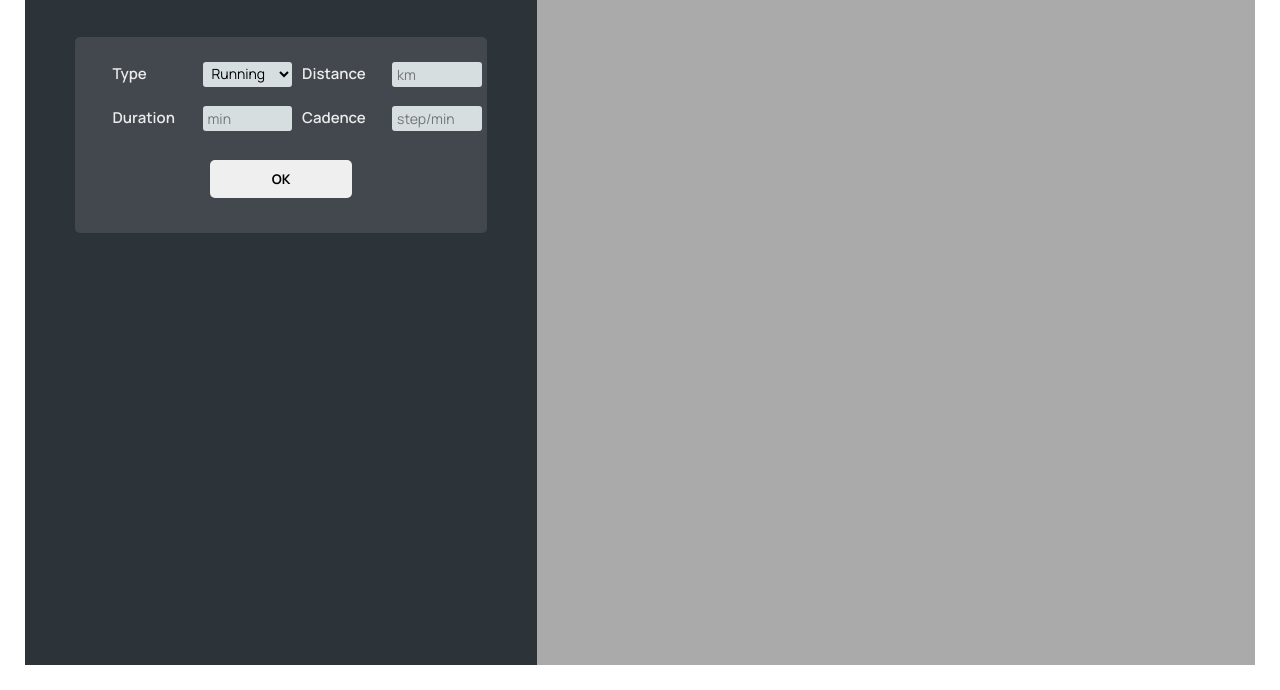
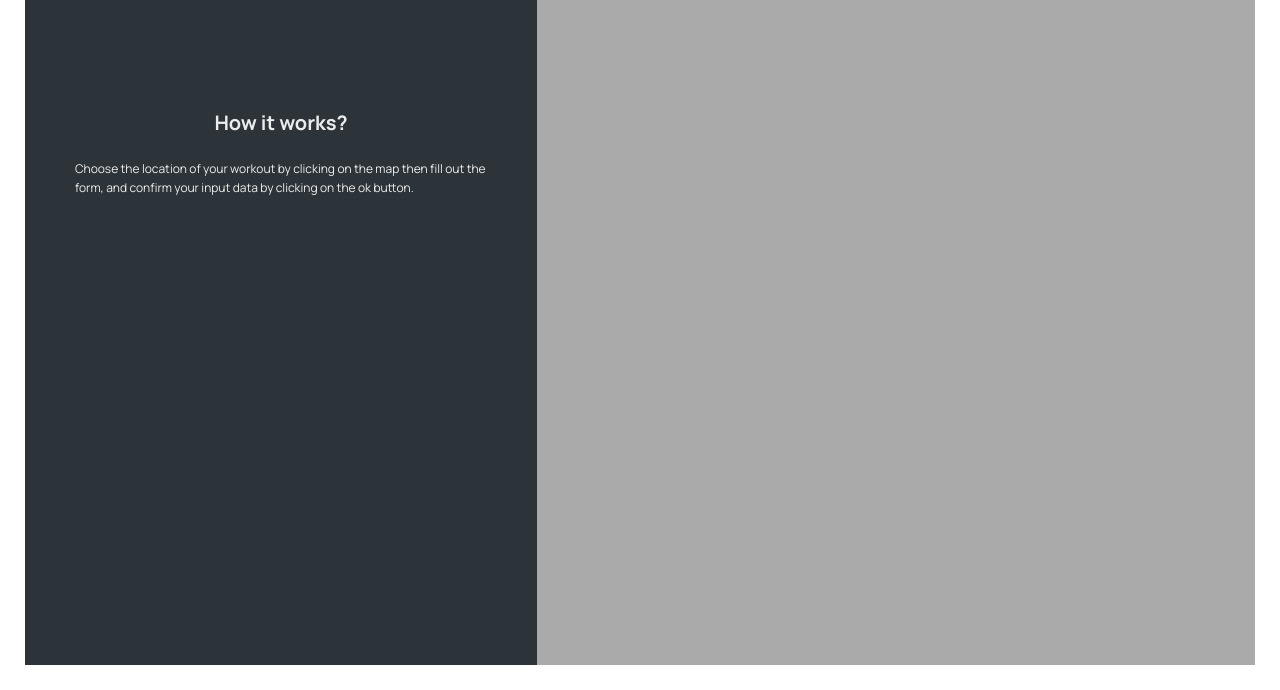
Before and after one commit to DamianCur/Forkify_v2.0, a plain HTML site: page index.html in a window 1280 px wide. Shown: the part 110-800 px from the top of the page. Drawn offline with nearby package versions, Linux system fonts and the light colour scheme.

Commit message:
added instruction

```diff
--- a/CSS/style.css
+++ b/CSS/style.css
@@ -47,6 +47,21 @@ a:visited {
   padding: 3rem 5rem 4rem 5rem;
   display: flex;
   flex-direction: column;
+}
+
+.container__instruction {
+  font-family: 'Manrope', sans-serif;
+}
+
+.container__instruction__header {
+  text-align: center;
+  font-size: 2rem;
+  margin: 70px 0 20px;
+
+}
+
+.container__instruction__paragraph {
+  font-size: 1.2rem;
 }
 
 .logo {
@@ -233,3 +248,7 @@ a:visited {
 .cycling-popup .leaflet-popup-content-wrapper {
   border-left: 5px solid var(--color-brand--1);
 }
+
+.hidden {
+  display: none;
+}
--- a/index.html
+++ b/index.html
@@ -27,9 +27,17 @@
     <img src="logo.png" alt="Logo" class="logo" />
 
     <ul class="workouts">
+      <div class="container__instruction">
 
-      <form class="form">
+        <h2 class="container__instruction__header">How it works?</h2>
+        <p class="container__instruction__paragraph">Choose the location of your workout by clicking on the map then fill out the form, and confirm your input
+          data
+          by
+          clicking on the ok button. </p>
 
+      </div>
+
+      <form class="form hidden">
 
 
         <div class="form__row__wrapper">
```
